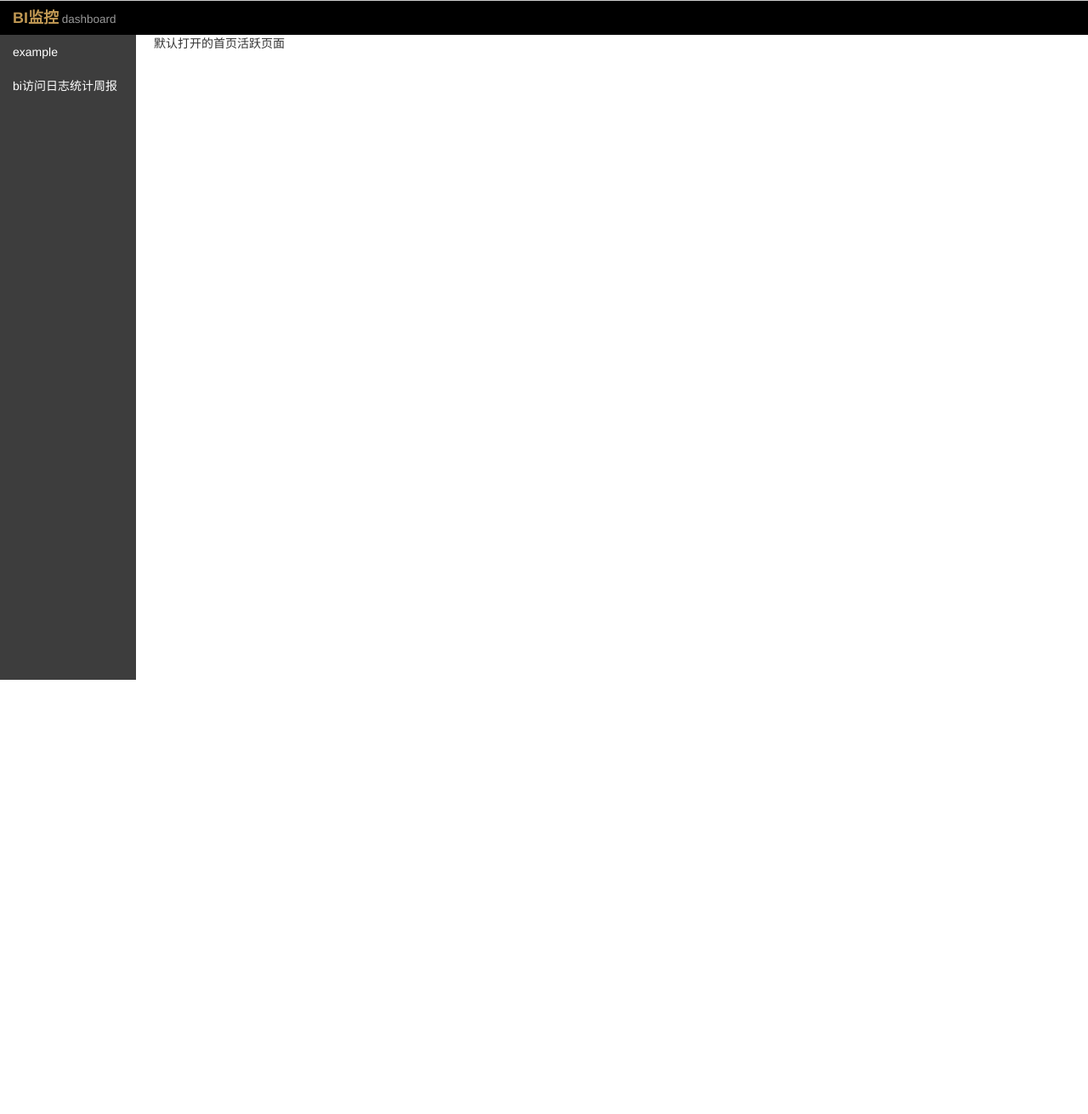
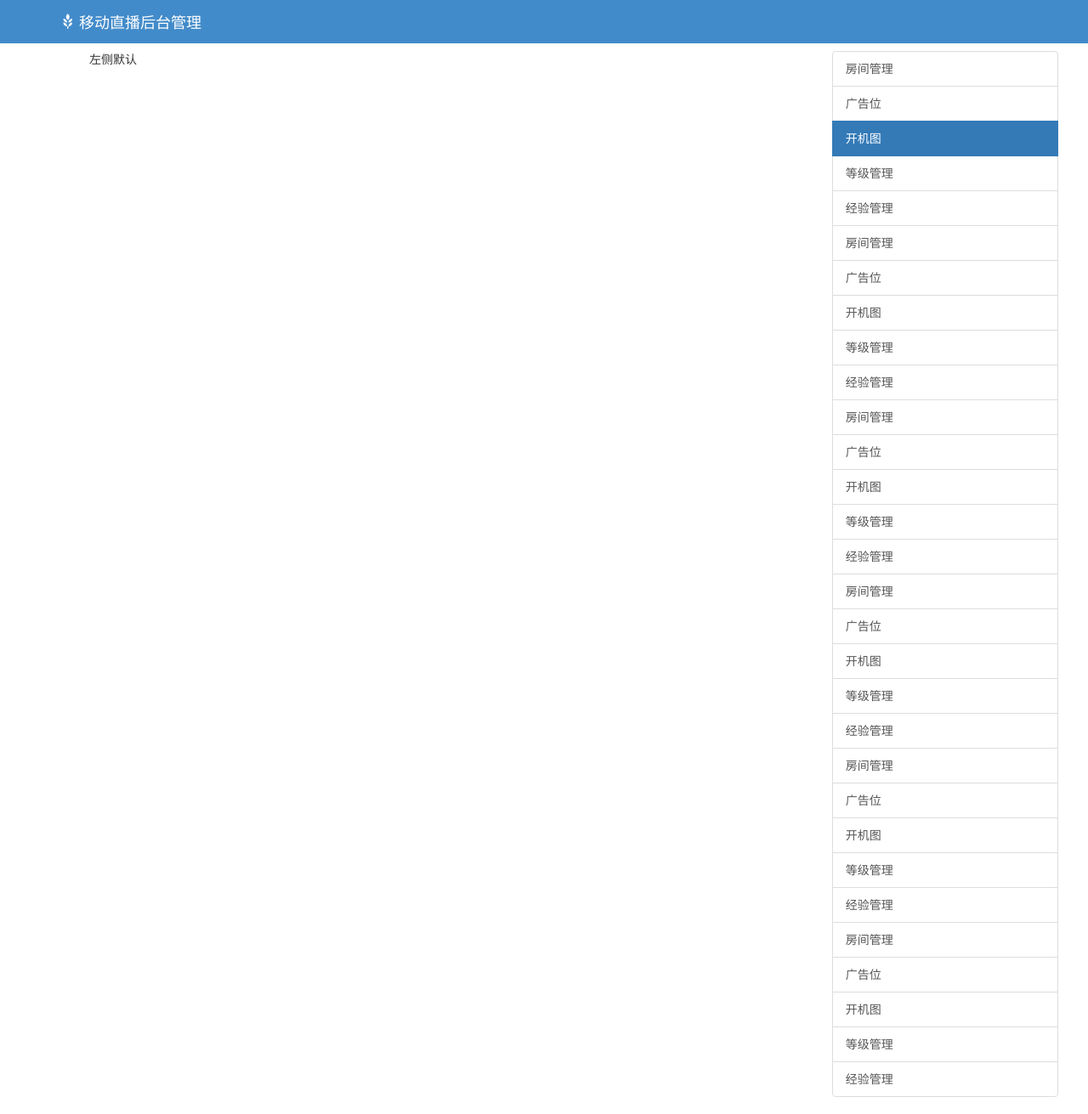
Before and after one commit to duyabobo/bi_monitor, a Django app: page / in a window 1280 px wide. Shown: the whole page at 85% size. Before the commit the page ends 800 px from the top, so only its background shows below. Run offline with Django 3.2, Linux system fonts and the light colour scheme; some libraries are stand-ins or nearby versions.

Commit message:
改变前端样式

```diff
--- a/bi_monitor_app/static/js/base.js
+++ b/bi_monitor_app/static/js/base.js
@@ -1,9 +1,11 @@
 // {# 点击选项卡时，表格列表请求 #}
-$(document).on("click", ".my_tab_item", function () {
+$(document).on("click", ".list-group-item", function () {
+    $('.list-group a').removeClass('active');
+    $(this).addClass('active');
     $.get(
         '/list/?api_id=' + $(this).attr('api_id'),
         function(data, status) {
-            $('.rightCol').html(data);
+            $('#leftCol').html(data);
         }
     );
     $.get(
@@ -18,7 +20,7 @@ $(document).on("click", ".my_list_item", function () {
     $.get(
         '/content/?api_id=' + $(this).attr('api_id') + '&item_id=' + $(this).attr('item_id'),
         function(data, status) {
-            $('.rightCol').html(data);
+            $('#leftCol').html(data);
             $('.bottomCol').hide();
         }
     )
@@ -26,18 +28,18 @@ $(document).on("click", ".my_list_item", function () {
 // {# 分页列表请求 #}
 $(document).on("click", ".pagination li", function () {
     $.get(
-        '/list/?api_id=' + $('.nav .active a').attr('api_id') + '&page=' + $('.pagination .active').attr('page'),
+        '/list/?api_id=' + $('.list-group .active').attr('api_id') + '&page=' + $('.pagination .active').attr('page'),
         function(data, status) {
-            $('.rightCol').html(data);
+            $('#leftCol').html(data);
         }
     )
 });
 // {# 返回的时候分页列表请求 #}
 $(document).on("click", "#back_to_list", function () {
     $.get(
-        '/list/?api_id=' + $('.nav .active a').attr('api_id') + '&page=' + $('.pagination .active').attr('page'),
+        '/list/?api_id=' + $('.list-group .active').attr('api_id') + '&page=' + $('.pagination .active').attr('page'),
         function(data, status) {
-            $('.rightCol').html(data);
+            $('#leftCol').html(data);
             $('.bottomCol').show()
         }
     )
--- a/bi_monitor_app/templates/base.html
+++ b/bi_monitor_app/templates/base.html
@@ -17,32 +17,38 @@
     <script src="{% static "js/base.js" %}"></script>
 </head>
 <body>
-    <div id="mainBody">
-        <div class="topCol">
-            <h5 class="text-warning" style="margin-left:15px; font-size:18px">BI监控<small> dashboard</small></h5>
+    <nav class="navbar navbar-fixed-top navbar-inverse" style="background-color:#428bca;border-color:#428bca;">
+      <div class="container">
+        <div class="navbar-header">
+          <button type="button" class="navbar-toggle collapsed" data-toggle="collapse" data-target="#navbar" aria-expanded="false" aria-controls="navbar">
+            <span class="icon-bar"></span>
+            <span class="icon-bar"></span>
+            <span class="icon-bar"></span>
+          </button>
+          <a class="navbar-brand" style="color:#FFF;" href="#">
+            <span class="glyphicon glyphicon-grain" aria-hidden="true"></span>&nbsp;移动直播后台管理
+          </a>
         </div>
-        <div class="nav3 leftCol">
-            <ul class="nav nav-sidebar bs-docs-sidenav">
-                {# 左侧的导航条 #}
-                {% block left_list %} {% endblock %}
-            </ul>
+        <div id="navbar" class="collapse navbar-collapse">
+        </div><!-- /.nav-collapse -->
+      </div><!-- /.container -->
+    </nav><!-- /.navbar -->
+    <div class="container" style="position:absolute; top:60px; left:90px;">
+      <div class="row row-offcanvas row-offcanvas-right">
+        <div class="col-xs-12 col-sm-9" id="leftCol">
+            <div class="container">左侧默认</div>
         </div>
-
-        <div class="right">
-            <div class="rightCol">
-                <div id="myTabContent" class="tab-content">
-                    {# 右侧的内容 #}
-                    <div class="tab-pane fade in active" id="myContent">
-                        <div class="table-responsive">
-                            默认打开的首页活跃页面
-                        </div>
-                    </div>
-                </div>
-            </div>
-            <div class="bottomCol">
-                {# 下侧分页器 #}
-            </div>
+        <div class="col-xs-6 col-sm-3 sidebar-offcanvas" id="sidebar">
+          <div class="list-group">
+              {% block right_list %}
+              {% endblock %}
+            {# 右侧导航 #}
+          </div>
         </div>
+      </div>
+      <div class="bottomCol">
+        {# 下侧分页器 #}
+      </div>
     </div>
 </body>
 </html>
--- a/bi_monitor_app/templates/index.html
+++ b/bi_monitor_app/templates/index.html
@@ -1,16 +1,36 @@
 {% extends 'base.html' %}
 
-{% block left_list %}
+{% block right_list %}
     {# 每次增加一个监控项目，都需要增加一个导航条，需要指定<a>的 id 属性为 api_id #}
     {# api_id 维护在views/__init__.py文件中的 title_dict 变量中 #}
-    <li>
-        <a data-toggle="tab" data-tagert="#myContent" class="my_tab_item" api_id="example">
-            example
-        </a>
-    </li>
-    <li>
-        <a data-toggle="tab" data-tagert="#myContent" class="my_tab_item" api_id="bi_api_week_report">
-            bi访问日志统计周报
-        </a>
-    </li>
+    <a class="list-group-item" api_id="example">房间管理</a>
+    <a class="list-group-item" api_id="bi_api_week_report">广告位</a>
+    <a class="list-group-item active" api_id="bi_api_week_report">开机图</a>
+    <a class="list-group-item" api_id="bi_api_week_report">等级管理</a>
+    <a class="list-group-item" api_id="example">经验管理</a>
+    <a class="list-group-item" api_id="example">房间管理</a>
+    <a class="list-group-item" api_id="bi_api_week_report">广告位</a>
+    <a class="list-group-item" api_id="bi_api_week_report">开机图</a>
+    <a class="list-group-item" api_id="bi_api_week_report">等级管理</a>
+    <a class="list-group-item" api_id="example">经验管理</a>
+    <a class="list-group-item" api_id="example">房间管理</a>
+    <a class="list-group-item" api_id="bi_api_week_report">广告位</a>
+    <a class="list-group-item" api_id="bi_api_week_report">开机图</a>
+    <a class="list-group-item" api_id="bi_api_week_report">等级管理</a>
+    <a class="list-group-item" api_id="example">经验管理</a>
+    <a class="list-group-item" api_id="example">房间管理</a>
+    <a class="list-group-item" api_id="bi_api_week_report">广告位</a>
+    <a class="list-group-item" api_id="bi_api_week_report">开机图</a>
+    <a class="list-group-item" api_id="bi_api_week_report">等级管理</a>
+    <a class="list-group-item" api_id="example">经验管理</a>
+    <a class="list-group-item" api_id="example">房间管理</a>
+    <a class="list-group-item" api_id="bi_api_week_report">广告位</a>
+    <a class="list-group-item" api_id="bi_api_week_report">开机图</a>
+    <a class="list-group-item" api_id="bi_api_week_report">等级管理</a>
+    <a class="list-group-item" api_id="example">经验管理</a>
+    <a class="list-group-item" api_id="example">房间管理</a>
+    <a class="list-group-item" api_id="bi_api_week_report">广告位</a>
+    <a class="list-group-item" api_id="bi_api_week_report">开机图</a>
+    <a class="list-group-item" api_id="bi_api_week_report">等级管理</a>
+    <a class="list-group-item" api_id="example">经验管理</a>
 {% endblock %}
--- a/bi_monitor_app/templates/report_detail_2_dime.html
+++ b/bi_monitor_app/templates/report_detail_2_dime.html
@@ -1,7 +1,7 @@
 {# 二维表格，需要注入的参数有：一个二维数组，二维数组的每个元素数组对应一个表格 #}
 <a href="#" id="back_to_list">返回</a>
 {% for title, head, t_date in table_datas %}
-    <table class="table table-bordered table-hover">
+    <table class="table table-striped table-hover table-bordered">
     <div style="text-align: center">
         {% for t in title %}
             {{ t }}<br/>
```
